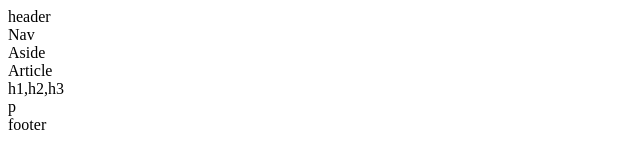
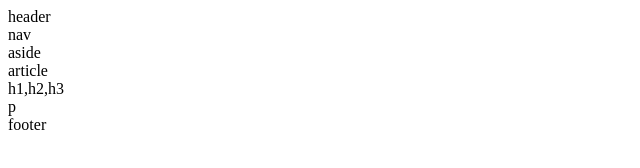
Before and after one commit to slsmi285/HW-Wireframe, a plain HTML site: page index.html in a window 1280 px wide. Shown: the full height of the page, 0-640 px from the left. Drawn offline with Linux system fonts and the light colour scheme.

Commit message:
updated caps

```diff
--- a/index.html
+++ b/index.html
@@ -9,12 +9,12 @@
 <body>
     <div>
         <header>header</header>
-        <section>Nav</section>
+        <section>nav</section>
         <section>
-            <header>Aside</header>
+            <header>aside</header>
         </section>
         <section>
-            <header>Article</header>
+            <header>article</header>
             <header>h1,h2,h3</header>
             <header>p</header>
         </section>
```
